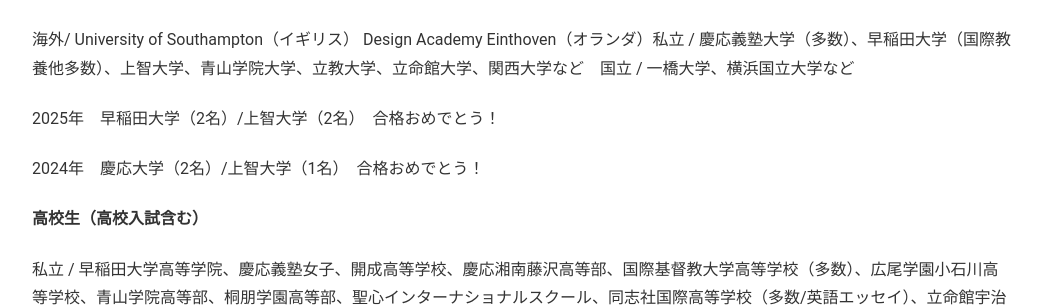
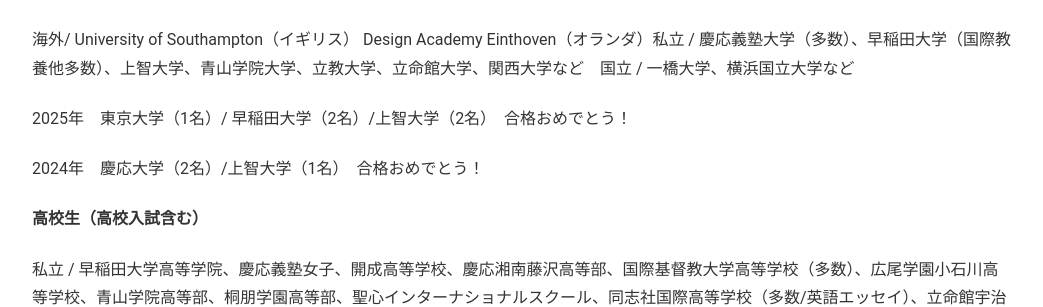
Before and after one commit to phocean/akispace, a Jekyll site: the page built from exam_results.md, in a window 1280 px wide. Shown: the part 608-915 px from the top of the page, without its empty margins (118-1161 px from the left). Built offline with Jekyll 4.4.1, drawn with Linux system fonts in a browser that asks for light colours.

Commit message:
Update exam_results.md

```diff
--- a/exam_results.md
+++ b/exam_results.md
@@ -22,7 +22,7 @@
 
 海外/ University of Southampton（イギリス） Design Academy Einthoven（オランダ）私立 / 慶応義塾大学（多数）、早稲田大学（国際教養他多数）、上智大学、青山学院大学、立教大学、立命館大学、関西大学など　国立 / 一橋大学、横浜国立大学など
 
-2025年　早稲田大学（2名）/上智大学（2名）　合格おめでとう！
+2025年　東京大学（1名）/ 早稲田大学（2名）/上智大学（2名）　合格おめでとう！
 
 2024年　慶応大学（2名）/上智大学（1名）　合格おめでとう！
 
```
